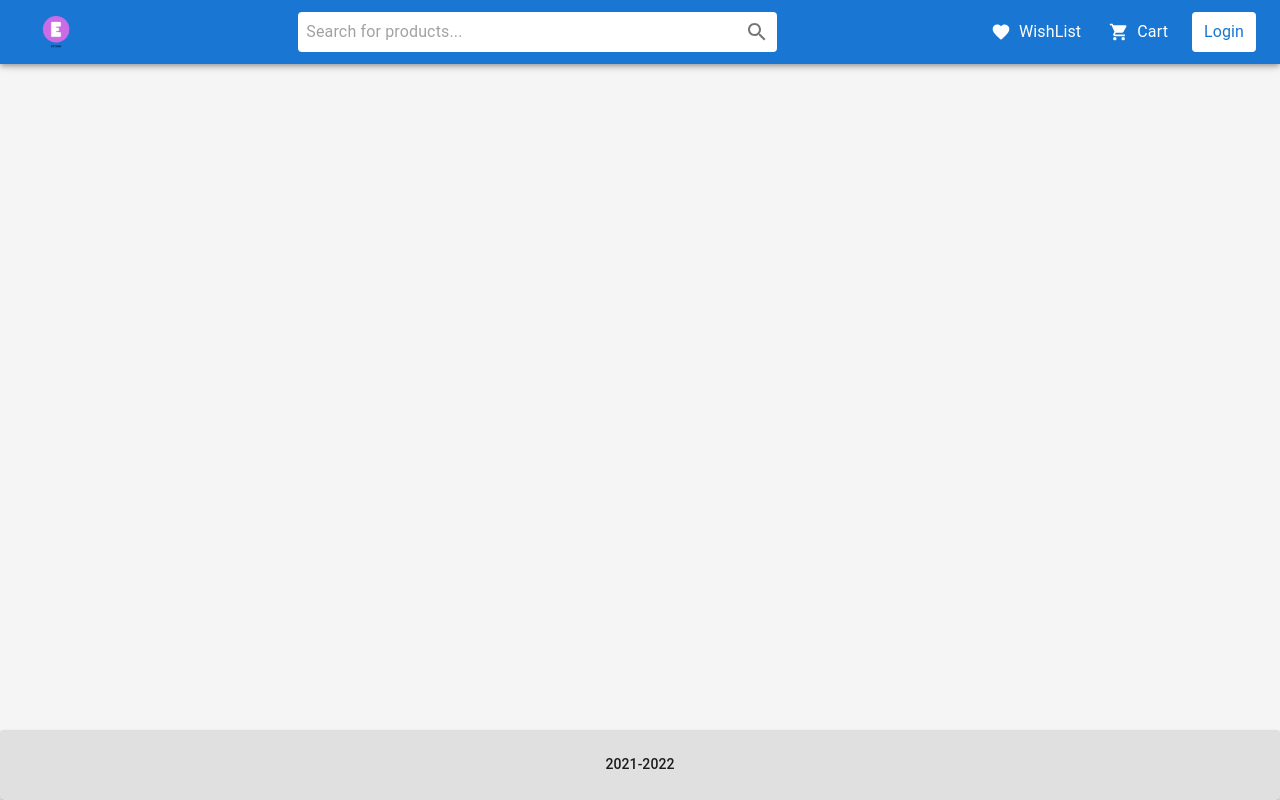
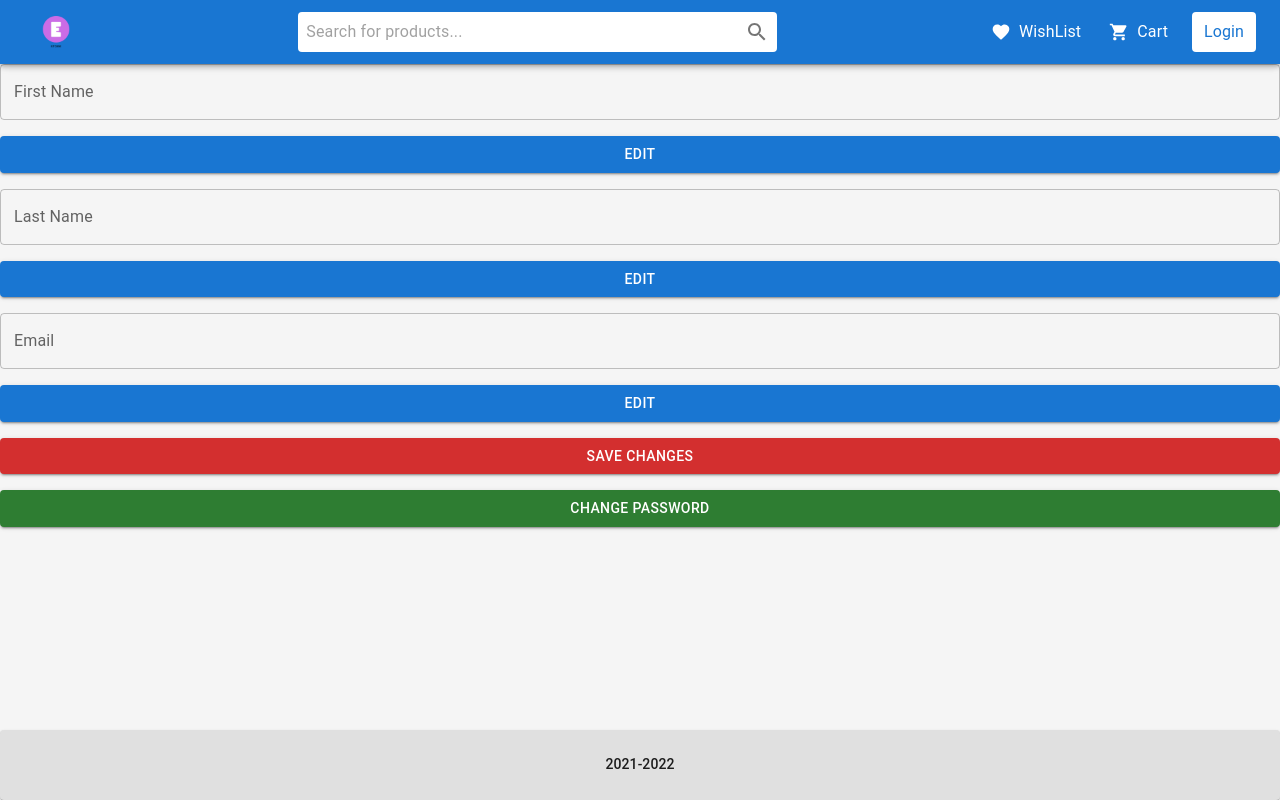
Before and after one commit to roshanrane24/ecommerce-frontend, a React (Create React App) app: page /profile in a window 1280 px wide. Built offline with nearby package versions, Linux system fonts and the light colour scheme.

Commit message:
Profile Page

```diff
--- a/src/Components/Profile/Profile.js
+++ b/src/Components/Profile/Profile.js
@@ -1,11 +1,126 @@
-import React from 'react';
+import { useState, useEffect } from 'react';
+import Stack from '@mui/material/Stack';
+import TextField from '@mui/material/TextField';
+import Button from '@mui/material/Button';
+import Modal from '@mui/material/Modal';
+import Box from '@mui/material/Box';
 
-const Profile = () => {
+export default function Profile() {
+    const [firstName, setFirstName] = useState("");
+    const [lastName, setLastName] = useState("");
+    const [email, setEmail] = useState("");
+
+    const[readOnlyFirstName, setReadOnlyFirstName] = useState(true);
+    const[readOnlyLastName, setReadOnlyLastName] = useState(true);
+    const[readOnlyEmail, setReadOnlyEmail] = useState(true);
+    const [open, setOpen] = useState(false);
+
+    const handleOpen = () => {
+        setOpen(true);
+    };
+
+    const handleClose = () => {
+        setOpen(false);
+    };
+
+
+    const handleSaveChanges = () => {
+        console.log(`${firstName}`);
+        console.log(`${lastName}`);
+        console.log(`${email}`);
+    }
+
+
+    const style = {
+        position: 'absolute',
+        top: '50%',
+        left: '50%',
+        transform: 'translate(-50%, -50%)',
+        width: 400,
+        bgcolor: 'background.paper',
+        border: '2px solid #000',
+        boxShadow: 24,
+        p: 4,
+    };
+
+    useEffect(() => {
+        setFirstName("Deepanshu");
+        setLastName("Rautela");
+        setEmail("deepanshu.mb20@gmail.com");
+    }, []);
+
     return (
-        <div>
+    <Stack
+      component="form"
+      sx={{
+            marginTop: '10',
 
-        </div>
-    );
-};
+      }}
+      spacing={2}
+      noValidate
+      autoComplete="off"
+    >
+      <TextField
+          id="outlined-read-only-input"
+          label="First Name"
+          defaultValue={firstName}
+          InputProps={{
+            readOnly: readOnlyFirstName,
+          }}
+          onChange={(e) => setFirstName(e.target.value)}
+        />
+        <Button variant="contained" onClick={() => setReadOnlyFirstName(prev => !prev)}>Edit</Button>
 
-export default Profile;
+         <TextField
+          id="outlined-read-only-input"
+          label="Last Name"
+          defaultValue={lastName}
+          InputProps={{
+            readOnly: readOnlyLastName,
+          }}
+            onChange={(e) => setLastName(e.target.value)}
+        />
+        <Button variant="contained" onClick={() => setReadOnlyLastName(prev => !prev)}>Edit</Button>
+
+
+         <TextField
+          id="outlined-read-only-input"
+          label="Email"
+          defaultValue={email}
+          InputProps={{
+            readOnly: readOnlyEmail,
+          }}
+            onChange={(e) => setEmail(e.target.value)}
+        />
+        <Button variant="contained" onClick={() => setReadOnlyEmail(prev => !prev)}>Edit</Button>
+
+        <Button variant="contained" color="error" onClick={handleSaveChanges}>Save Changes</Button>
+        <Button variant="contained" color="success" onClick={handleOpen}>Change Password</Button>
+
+
+        <Modal
+        open={open}
+        onClose={handleClose}
+        aria-labelledby="parent-modal-title"
+        aria-describedby="parent-modal-description"
+      >
+        <Box sx={style}>
+          <h2 id="parent-modal-title">Change Password</h2>
+            <TextField
+                id="outlined-read-only-input"
+                label="Enter Password"
+                type="password"
+                onChange={(e) => console.log(e.target.value)}
+            />
+            <TextField
+                id="outlined-read-only-input"
+                label="Enter Password"
+                type="password"
+                onChange={(e) => console.log(e.target.value)}
+            />
+            <Button variant="contained" color="success">Change Password</Button>
+        </Box>
+      </Modal>
+    </Stack>
+  );
+}
```
